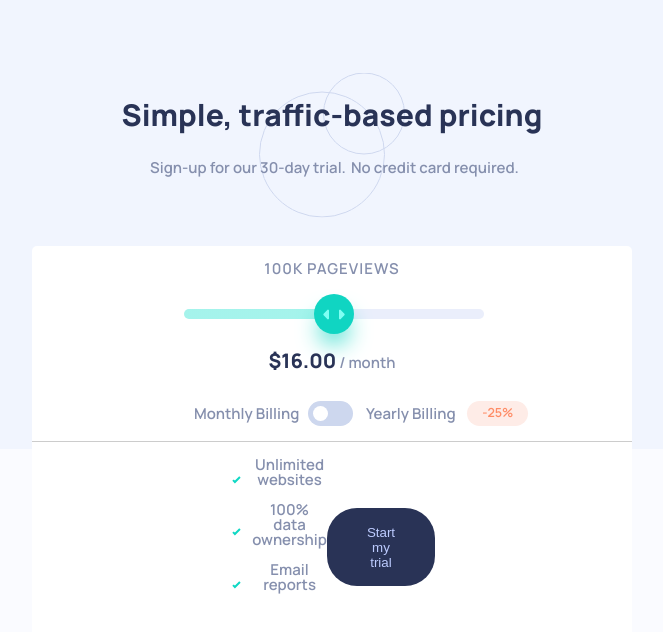
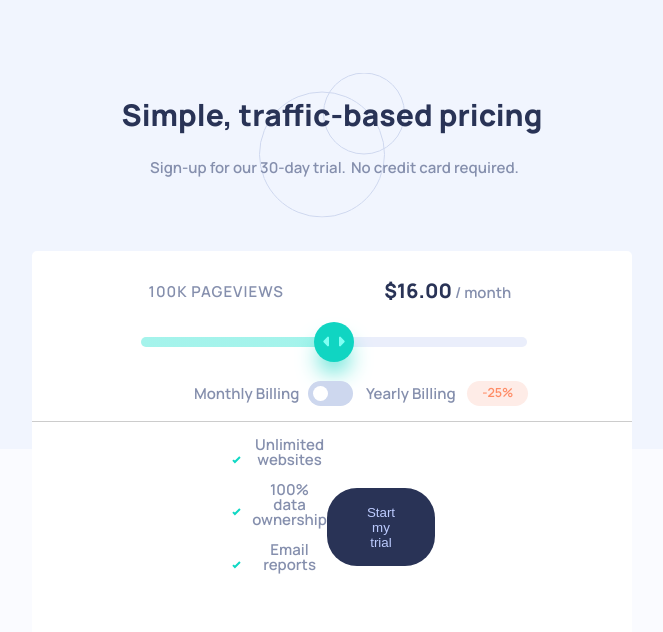
Before and after one commit to nicyuvi/interactive-pricing-component-solution, a React (Create React App) app: page / in a window 1536 px wide. Shown: the top 632 px of the page, without its empty margins (436-1099 px from the left). Built offline with nearby package versions, Linux system fonts and the light colour scheme.

Commit message:
Add styles to slider component for desktop view

```diff
--- a/src/App/Slider.js
+++ b/src/App/Slider.js
@@ -49,11 +49,10 @@ function Slider({ yearlyBilling }) {
       : setMonthlyTotals(monthlyTotals);
   }, [sliderValue, yearlyBilling]);
 
-  // TODO: Add responsive UI for desktop
   return (
     <div className='slider-container'>
-      <p className='pricing-container__group'>
-        <span className='slider-container__text'>{pageViews}</span>
+      <p className='slider-container__text pricing-container__group'>
+        <span>{pageViews}</span>
       </p>
       <div className='slider-container__slider'>
         <input
@@ -66,9 +65,11 @@ function Slider({ yearlyBilling }) {
           id='slider'
         ></input>
       </div>
-      <p className='pricing-container__group'>
-        <span className='slider-container__price'>${monthlyTotals}.00</span> /
-        month
+      <p className='slider-container__price pricing-container__group'>
+        <span className='slider-container__price--bold'>
+          ${monthlyTotals}.00
+        </span>{' '}
+        / month
       </p>
     </div>
   );
--- a/src/index.css
+++ b/src/index.css
@@ -211,7 +211,7 @@ main {
 }
 
 /* TODO: Add number transition */
-.slider-container__price {
+.slider-container__price--bold {
   color: var(--darkBlue);
   font-size: 2rem;
   font-weight: 800;
@@ -233,6 +233,7 @@ header {
 main {
   position: relative;
 }
+
 /** LAYOUT **/
 
 /** COMPONENTS **/
@@ -264,7 +265,7 @@ header p {
   top: 50%;
   left: 50%;
   transform: translate(-50%, -50%);
-  padding: 1em 0;
+  padding: 2em 0;
   border-radius: 5px;
   text-align: center;
   color: var(--grayBlue);
@@ -399,6 +400,7 @@ input[type='range']::-webkit-slider-thumb {
 /* ?Pricing Component */
 /** COMPONENTS **/
 
+/* desktop layout */
 @media only screen and (min-width: 1440px) {
   .main-container {
     width: 600px;
@@ -414,6 +416,30 @@ input[type='range']::-webkit-slider-thumb {
     margin-left: 5px;
   }
 
+  /* flex grid */
+  .slider-container {
+    display: grid;
+    grid-template-columns: repeat(7, 1fr);
+    grid-template-rows: repeat(2, 1fr);
+    gap: 0px;
+    justify-items: center;
+    align-items: center;
+    padding: 0 2em;
+  }
+
+  .slider-container__text {
+    grid-area: 1 / 2 / 2 / 4;
+  }
+
+  .slider-container__price {
+    grid-area: 1 / 5 / 2 / 7;
+  }
+
+  .slider-container__slider {
+    grid-area: 2 / 2 / 3 / 7;
+    width: 100%;
+  }
+
   .footer-container {
     display: flex;
     flex-direction: row;
```
